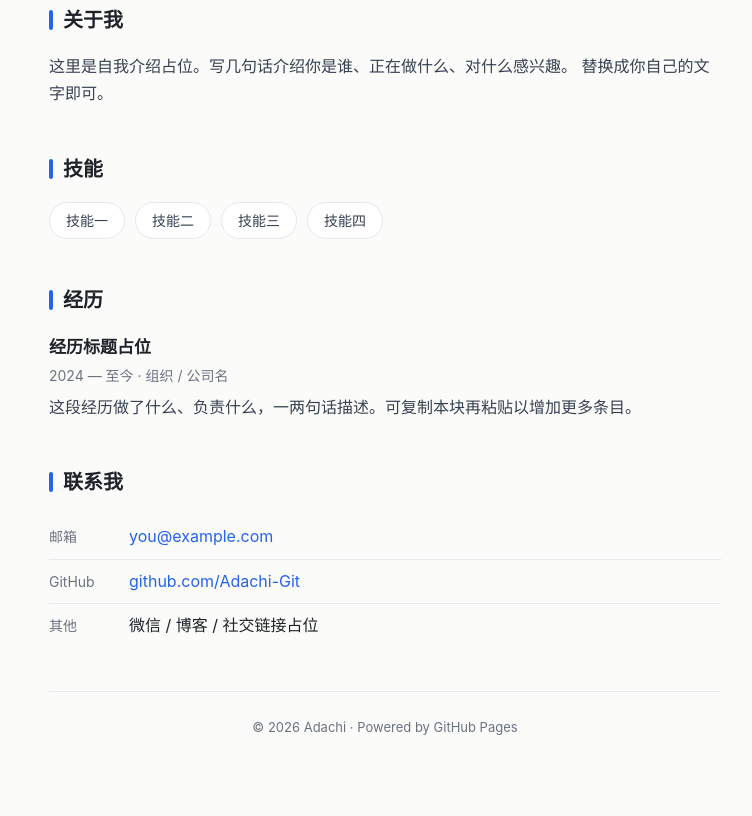
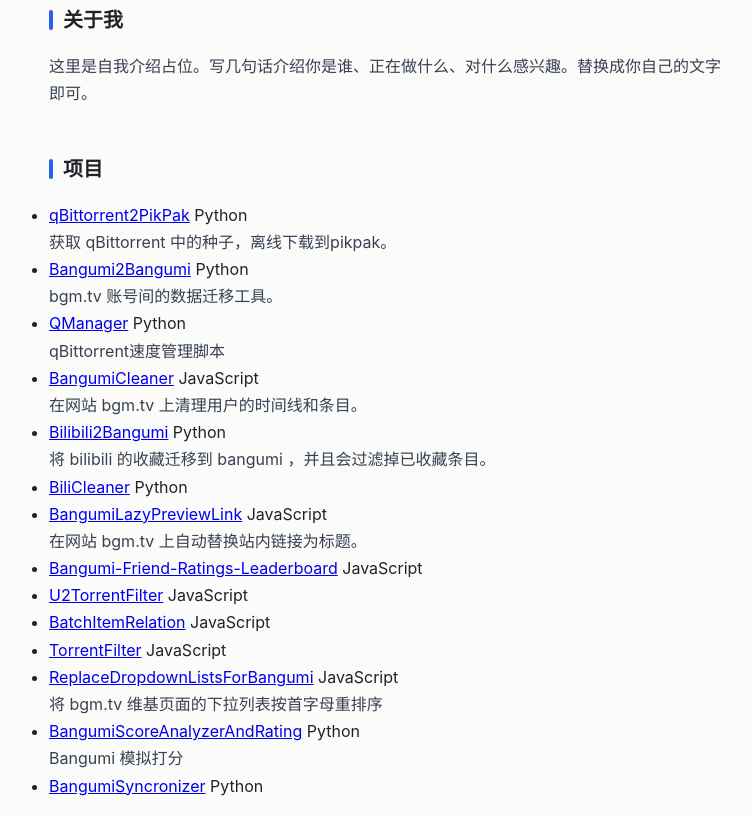
Before and after one commit to Adachi-Git/Adachi-Git.github.io, a plain HTML site: page index.html in a window 1280 px wide. Shown: the part 324-1140 px from the top of the page, without its empty margins (255-1007 px from the left). Before the commit the page ends 1110 px from the top, so only its background shows below. Drawn offline with Linux system fonts and the light colour scheme.

Commit message:
add projects section

```diff
--- a/index.html
+++ b/index.html
@@ -9,23 +9,107 @@
 </head>
 <body>
   <main class="container">
-    <!-- 头部 -->
     <header class="hero">
       <div class="avatar" aria-hidden="true">A</div>
       <h1>Adachi</h1>
       <p class="tagline">用一句话介绍自己 —— 比如「开发者 · 学习者 · 生活爱好者」</p>
     </header>
 
-    <!-- 关于我 -->
     <section class="section">
       <h2>关于我</h2>
-      <p>
-        这里是自我介绍占位。写几句话介绍你是谁、正在做什么、对什么感兴趣。
-        替换成你自己的文字即可。
-      </p>
+      <p>这里是自我介绍占位。写几句话介绍你是谁、正在做什么、对什么感兴趣。替换成你自己的文字即可。</p>
     </section>
 
-    <!-- 技能 -->
+    <section class="section">
+      <h2>项目</h2>
+      <ul class="projects">
+      <li class="project">
+        <div class="project-head">
+          <a class="project-name" href="https://github.com/Adachi-Git/qBittorrent2PikPak" target="_blank" rel="noopener">qBittorrent2PikPak</a>
+          <span class="project-lang">Python</span>
+        </div>      <p class="project-desc">获取 qBittorrent 中的种子，离线下载到pikpak。</p>
+      </li>
+      <li class="project">
+        <div class="project-head">
+          <a class="project-name" href="https://github.com/Adachi-Git/Bangumi2Bangumi" target="_blank" rel="noopener">Bangumi2Bangumi</a>
+          <span class="project-lang">Python</span>
+        </div>      <p class="project-desc">bgm.tv 账号间的数据迁移工具。</p>
+      </li>
+      <li class="project">
+        <div class="project-head">
+          <a class="project-name" href="https://github.com/Adachi-Git/QManager" target="_blank" rel="noopener">QManager</a>
+          <span class="project-lang">Python</span>
+        </div>      <p class="project-desc">qBittorrent速度管理脚本</p>
+      </li>
+      <li class="project">
+        <div class="project-head">
+          <a class="project-name" href="https://github.com/Adachi-Git/BangumiCleaner" target="_blank" rel="noopener">BangumiCleaner</a>
+          <span class="project-lang">JavaScript</span>
+        </div>      <p class="project-desc">在网站 bgm.tv 上清理用户的时间线和条目。</p>
+      </li>
+      <li class="project">
+        <div class="project-head">
+          <a class="project-name" href="https://github.com/Adachi-Git/Bilibili2Bangumi" target="_blank" rel="noopener">Bilibili2Bangumi</a>
+          <span class="project-lang">Python</span>
+        </div>      <p class="project-desc">将 bilibili 的收藏迁移到 bangumi ，并且会过滤掉已收藏条目。</p>
+      </li>
+      <li class="project">
+        <div class="project-head">
+          <a class="project-name" href="https://github.com/Adachi-Git/BiliCleaner" target="_blank" rel="noopener">BiliCleaner</a>
+          <span class="project-lang">Python</span>
+        </div>
+      </li>
+      <li class="project">
+        <div class="project-head">
+          <a class="project-name" href="https://github.com/Adachi-Git/BangumiLazyPreviewLink" target="_blank" rel="noopener">BangumiLazyPreviewLink</a>
+          <span class="project-lang">JavaScript</span>
+        </div>      <p class="project-desc">在网站 bgm.tv 上自动替换站内链接为标题。</p>
+      </li>
+      <li class="project">
+        <div class="project-head">
+          <a class="project-name" href="https://github.com/Adachi-Git/Bangumi-Friend-Ratings-Leaderboard" target="_blank" rel="noopener">Bangumi-Friend-Ratings-Leaderboard</a>
+          <span class="project-lang">JavaScript</span>
+        </div>
+      </li>
+      <li class="project">
+        <div class="project-head">
+          <a class="project-name" href="https://github.com/Adachi-Git/U2TorrentFilter" target="_blank" rel="noopener">U2TorrentFilter</a>
+          <span class="project-lang">JavaScript</span>
+        </div>
+      </li>
+      <li class="project">
+        <div class="project-head">
+          <a class="project-name" href="https://github.com/Adachi-Git/BatchItemRelation" target="_blank" rel="noopener">BatchItemRelation</a>
+          <span class="project-lang">JavaScript</span>
+        </div>
+      </li>
+      <li class="project">
+        <div class="project-head">
+          <a class="project-name" href="https://github.com/Adachi-Git/TorrentFilter" target="_blank" rel="noopener">TorrentFilter</a>
+          <span class="project-lang">JavaScript</span>
+        </div>
+      </li>
+      <li class="project">
+        <div class="project-head">
+          <a class="project-name" href="https://github.com/Adachi-Git/ReplaceDropdownListsForBangumi" target="_blank" rel="noopener">ReplaceDropdownListsForBangumi</a>
+          <span class="project-lang">JavaScript</span>
+        </div>      <p class="project-desc">将 bgm.tv 维基页面的下拉列表按首字母重排序</p>
+      </li>
+      <li class="project">
+        <div class="project-head">
+          <a class="project-name" href="https://github.com/Adachi-Git/BangumiScoreAnalyzerAndRating" target="_blank" rel="noopener">BangumiScoreAnalyzerAndRating</a>
+          <span class="project-lang">Python</span>
+        </div>      <p class="project-desc">Bangumi 模拟打分</p>
+      </li>
+      <li class="project">
+        <div class="project-head">
+          <a class="project-name" href="https://github.com/Adachi-Git/BangumiSyncronizer" target="_blank" rel="noopener">BangumiSyncronizer</a>
+          <span class="project-lang">Python</span>
+        </div>
+      </li>
+      </ul>
+    </section>
+
     <section class="section">
       <h2>技能</h2>
       <ul class="tags">
@@ -36,7 +120,6 @@
       </ul>
     </section>
 
-    <!-- 经历 -->
     <section class="section">
       <h2>经历</h2>
       <div class="item">
@@ -46,7 +129,6 @@
       </div>
     </section>
 
-    <!-- 联系我 -->
     <section class="section">
       <h2>联系我</h2>
       <ul class="contact">
```
